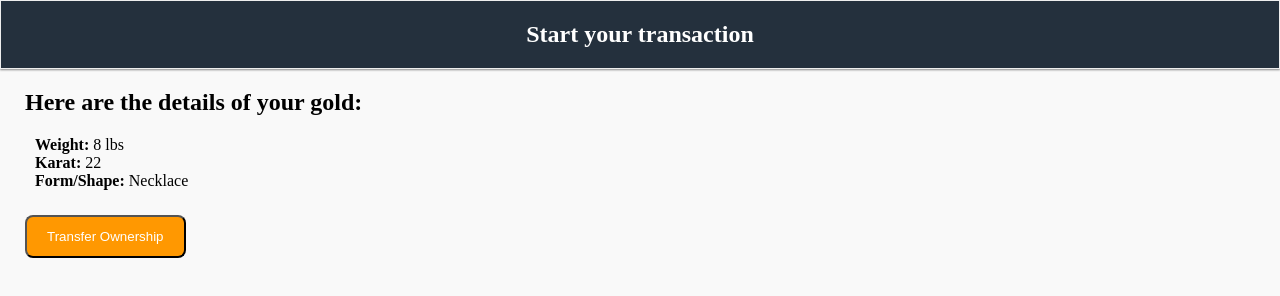
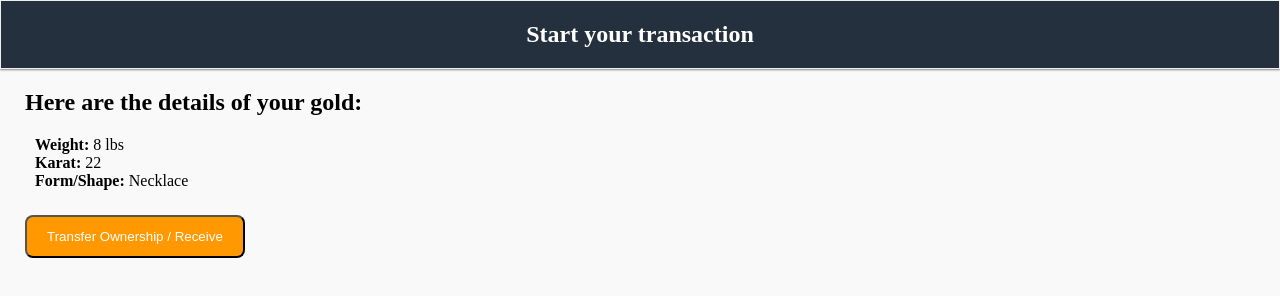
Before and after one commit to Somashree/DiamondDigger, a plain HTML site: page transfer_ownership.html in a window 1280 px wide. Both pictures are taken after a click on the input "Submit". Drawn offline with Linux system fonts and the light colour scheme.

Commit message:
Add files via upload

```diff
--- a/transfer_ownership.html
+++ b/transfer_ownership.html
@@ -22,7 +22,7 @@
                 <div style="margin-left:10px;"><b>Karat:</b> 22</div>
                 <div style="margin-left:10px;"><b>Form/Shape:</b> Necklace</div>
                 <form onsubmit="return false;">
-                    <input type="submit" value="Transfer Ownership" style="margin: 25 25 25 0; background-color: #ff9801; padding: 12px 20px; color: white; border-radius: 8px;cursor: pointer;" onclick="showMessage()">
+                    <input type="submit" value="Transfer Ownership / Receive" style="margin: 25 25 25 0; background-color: #ff9801; padding: 12px 20px; color: white; border-radius: 8px;cursor: pointer;" onclick="showMessage()">
                     <br>
                 </form>
                 <h3 id="success-message" style="color: green"></h3>
```
